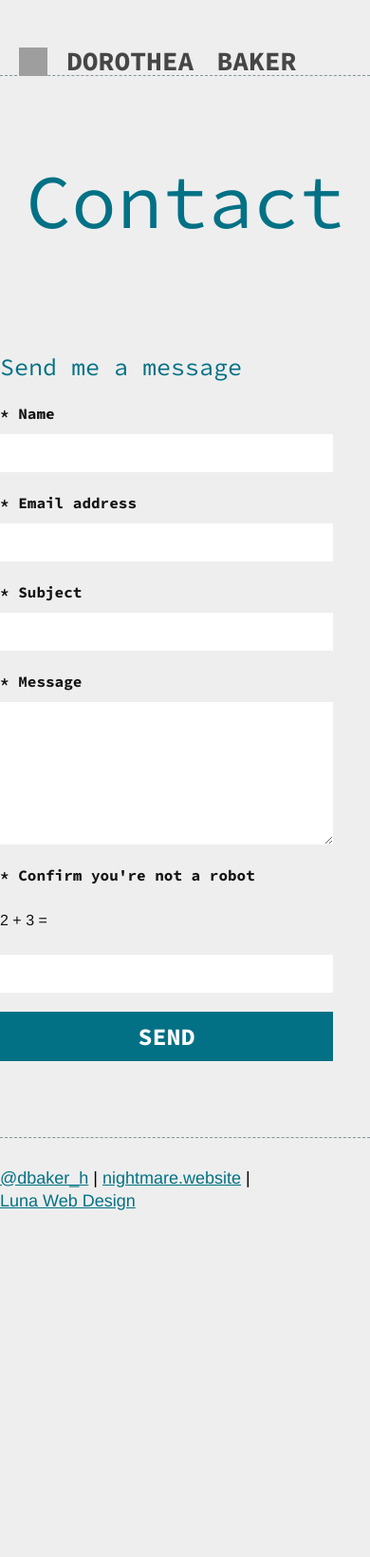
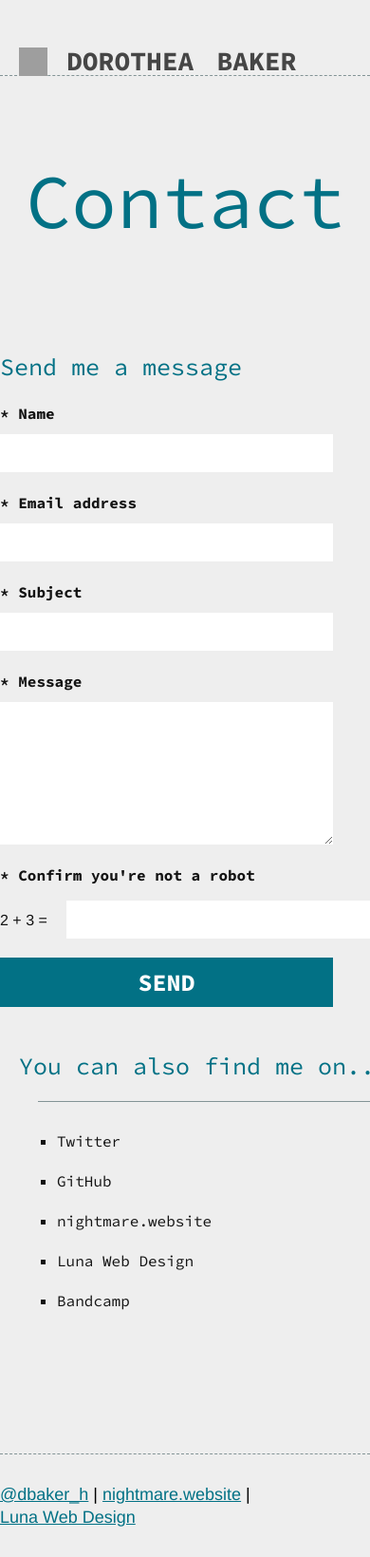
Before and after one commit to d-baker/navsite, a Jekyll site: the page built from contact.html, in a window 390 px wide. Shown: the whole page at 95% size. Built offline with Jekyll 4.4.1, drawn with Linux system fonts in a browser that asks for light colours; nearby versions of some CDN libraries; comment, search, counter and statistics services are not loaded; before the commit the page ends 1306 px from its top, so only the background shows below that; grey boxes are pictures that could not be loaded.

Commit message:
fix responsive sidebar nav visibility

```diff
--- a/_sass/responsive.scss
+++ b/_sass/responsive.scss
@@ -93,12 +93,6 @@
 			display: block;
 			position: relative;
 			text-decoration: none!important;
-        	&:after {
-           		content: "";
-       		}
-        	&:before {
-            	content: "";
-        	}
 		}
 
 		.nav-list a {
@@ -116,9 +110,6 @@
 			&:hover {
 				padding: 15px;
 			}
-			&:before {
-				content: "> ";
-			}
 			&.external {
 				background: url("/assets/icons/external-link-larger.svg") no-repeat scroll right 25px top 20px transparent;
 			}
@@ -129,15 +120,6 @@
     .sidebar {
 		width: 100%;
 		clear: both;
-
-		li {
-        	&:after {
-        	    content: "";
-        	}
-       		&:before {
-        	    content: "- ";
-        	}
-    	}
 	}
 
     #bio p {
@@ -220,14 +202,6 @@
 }
 
 @media screen and (max-width: 700px) {
-    .sidebar {
-        a {
-            &:before {
-                content: "";
-            }
-        }
-    }
-
     .descrip {
         margin-left: 0px;
     }
--- a/assets/js/menutoggle.js
+++ b/assets/js/menutoggle.js
@@ -1,14 +1,14 @@
 $(document).ready(function() {
 	if ( $("#menubutton").css("display") != "none" ) {
-		$("nav").hide();
+		$("header nav").hide();
 		$(".dropdown .nav-list").hide();
 	}
 	$(window).resize(function() {
 		if ( $("#menubutton").css("display") != "none" ) {
-			$("nav").hide();
+			$("header nav").hide();
 			$(".dropdown .nav-list").hide();
 		} else {
-			$("nav").show();
+			$("header nav").show();
 			$(".dropdown .nav-list").css("display", "");
 		}
 	});
@@ -18,10 +18,10 @@
 
 		if ( $("#menubutton").css("display") != "none" ) {
 
-			if ( $("nav").css("display") != "none" ) {
-				$("nav").hide();
+			if ( $("header nav").css("display") != "none" ) {
+				$("header nav").hide();
 			} else {
-				$("nav").show();
+				$("header nav").show();
 			}
 		}
 
--- a/contact.html
+++ b/contact.html
@@ -66,3 +66,16 @@
         <p class="error summary-error">Errors found, please check your input</p>
     </form>
 </div>
+
+<div id="contact-sidebar" class="sidebar">
+    <h2 class="defaultpg">You can also find me on...</h2>
+    <nav>
+        <ul>
+            <li><a href="https://twitter.com/dbaker_h">Twitter</a></li>
+            <li><a href="https://github.com/d-baker">GitHub</a></li>
+            <li><a href="http://nightmare.website/">nightmare.website</a></li>
+            <li><a href="http://lunawebdesign.com.au/">Luna Web Design</a></li>
+            <li><a href="https://dbaker.bandcamp.com/">Bandcamp</a></li>
+        </ul>
+    </nav>
+</div>
--- a/css/main.scss
+++ b/css/main.scss
@@ -154,7 +154,7 @@
 }
 
 .col1, .col2 {
-    max-width: 550px;
+    width: 550px;
 }
 .col1 {
     float: left;
@@ -347,6 +347,15 @@
     padding-right: 25px;
 }
 
+#contact-sidebar {
+    width: 450px;
+    border: none;
+
+    a {
+        text-transform: none;
+    }
+}
+
 /* mechanisms page */
 
 #intro, #tech, #instructions, #scores, #copyright {
```
